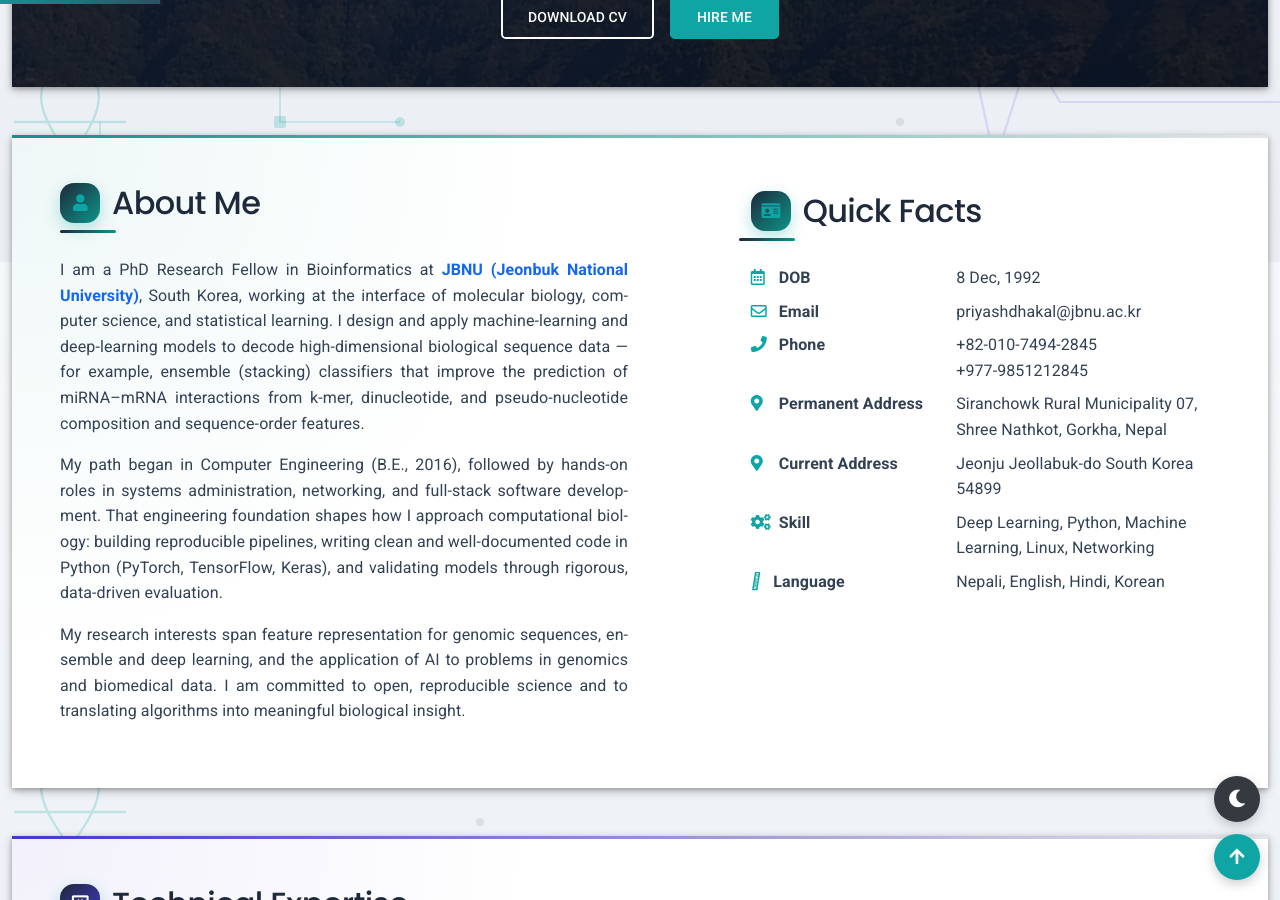
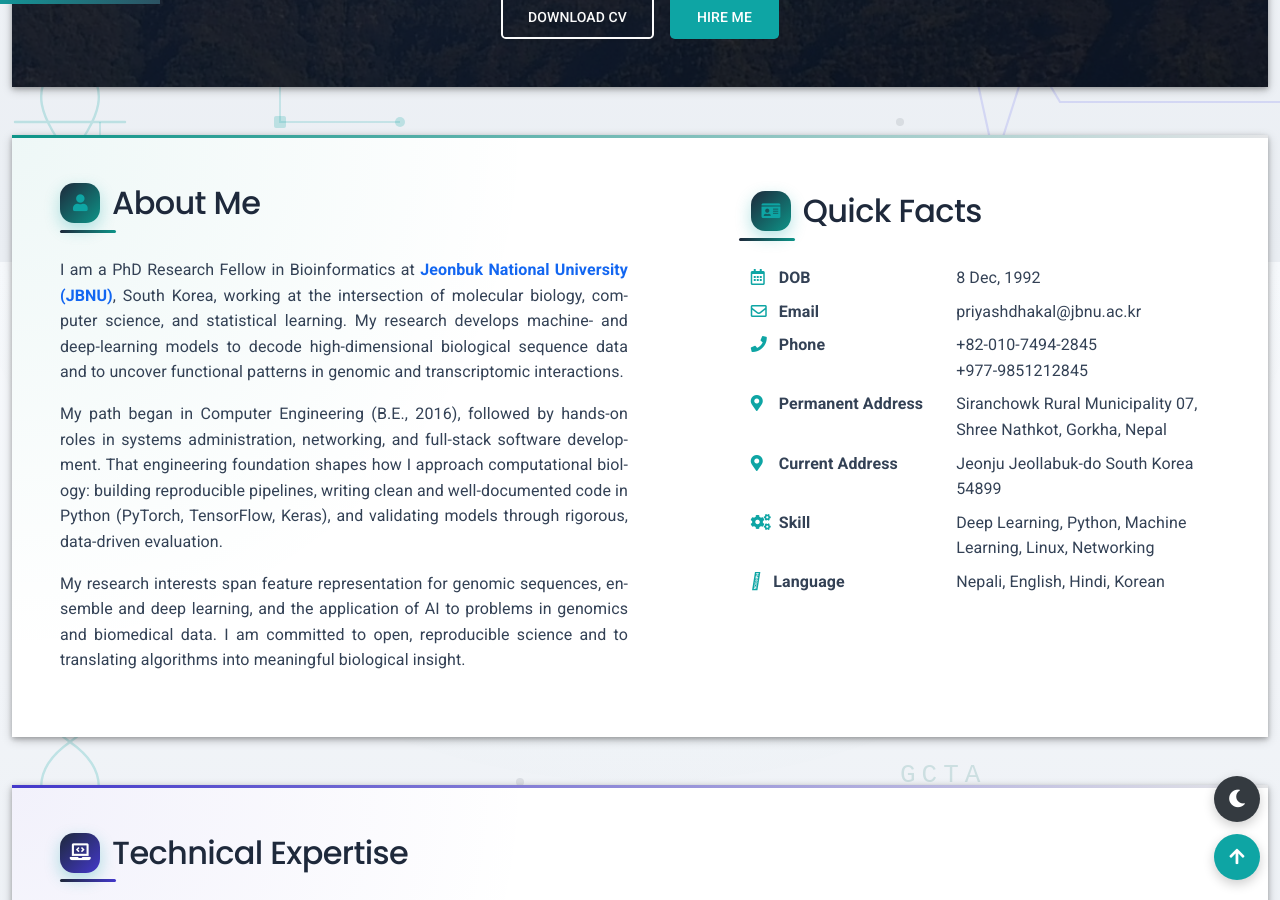
Before and after one commit to priyashdhakal/priyashdhakal.github.io, a Jekyll site: the page built from index.html, in a window 1280 px wide and 900 px high, scrolled down 638 px. Built offline with Jekyll 4.4.1, drawn with Linux system fonts in a browser that asks for light colours.

Commit message:
Revise bio description for clarity and detail
Updated the 'about' section to improve clarity and detail regarding research focus and methodologies.

```diff
--- a/_data/profile.yml
+++ b/_data/profile.yml
@@ -10,12 +10,9 @@
 
 about:
   - >
-    I am a PhD Research Fellow in Bioinformatics at
-    <strong><a href="https://www.jbnu.ac.kr/kor/" target="_blank">JBNU (Jeonbuk National University)</a></strong>,
-    South Korea, working at the interface of molecular biology, computer science, and statistical learning. I design and apply
-    machine-learning and deep-learning models to decode high-dimensional biological sequence data &mdash; for example, ensemble
-    (stacking) classifiers that improve the prediction of miRNA&ndash;mRNA interactions from k-mer, dinucleotide, and pseudo-nucleotide
-    composition and sequence-order features.
+    I am a PhD Research Fellow in Bioinformatics at <strong><a href="https://www.jbnu.ac.kr/kor/" target="_blank">Jeonbuk National University (JBNU)</a></strong>,
+    South Korea, working at the intersection of molecular biology, computer science, and statistical learning. My research develops machine- and
+    deep-learning models to decode high-dimensional biological sequence data and to uncover functional patterns in genomic and transcriptomic interactions.
   - >
     My path began in Computer Engineering (B.E., 2016), followed by hands-on roles in systems administration, networking, and full-stack
     software development. That engineering foundation shapes how I approach computational biology: building reproducible pipelines,
```
